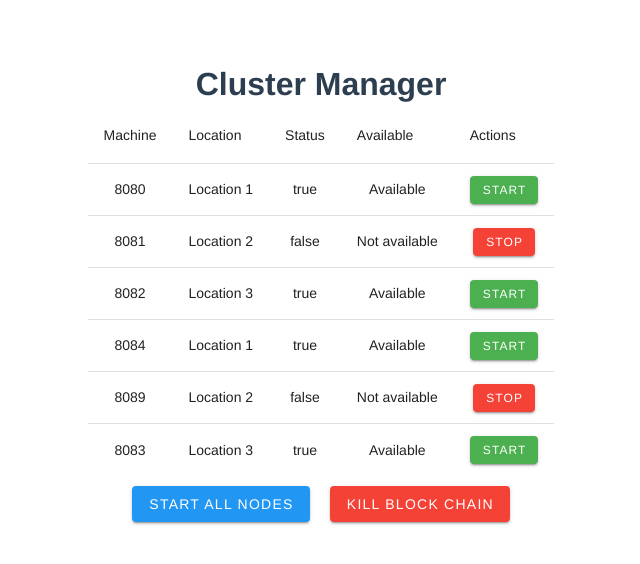
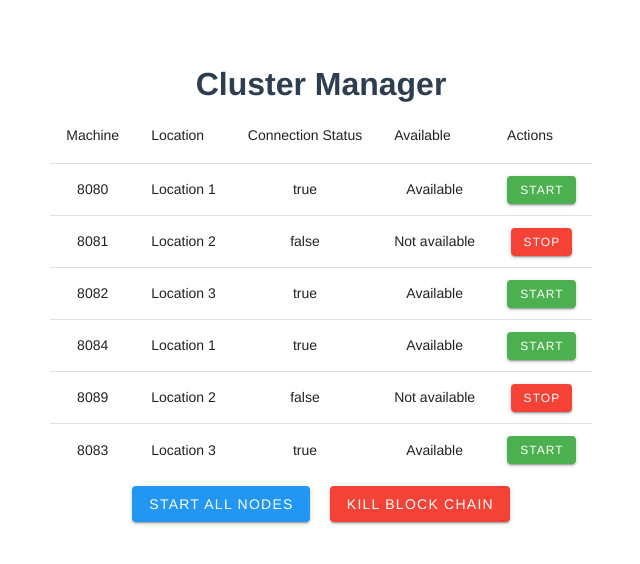
Before and after one commit to jmanjoyce/real-estate-blockchain, a Vue app in the folder Client/blockchain-client/: page / in a window 1280 px wide. Shown: the top 564 px of the page, without its empty margins (319-959 px from the left). Built offline with nearby package versions, Linux system fonts and the light colour scheme; the HTML template or start-up script is replaced by a standard one.

Commit message:
small naming tweak ;)

```diff
--- a/Client/blockchain-client/src/components/BlockChainManager.vue
+++ b/Client/blockchain-client/src/components/BlockChainManager.vue
@@ -18,7 +18,7 @@
               Location
             </th>
             <th class="text-left">
-              Status
+              Connection Status
             </th>
             <th class="text-left">
               Available
```
